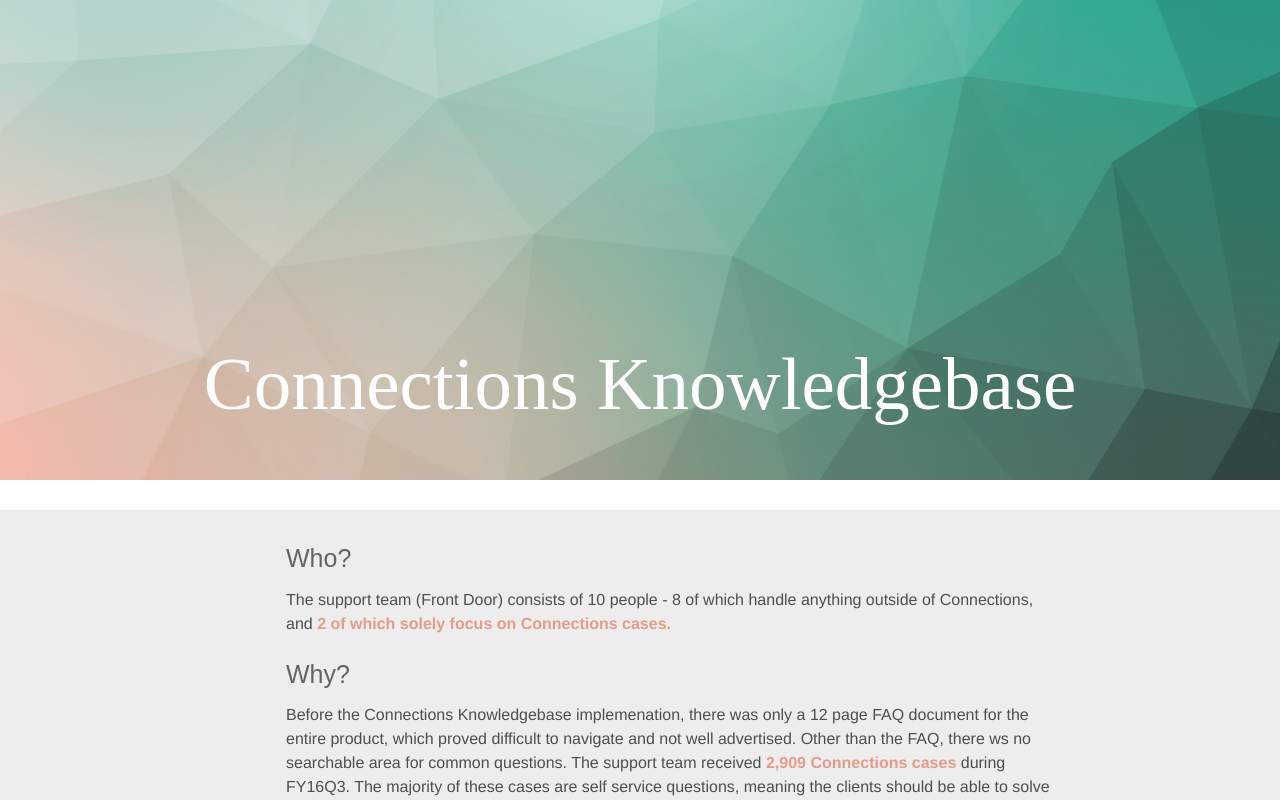
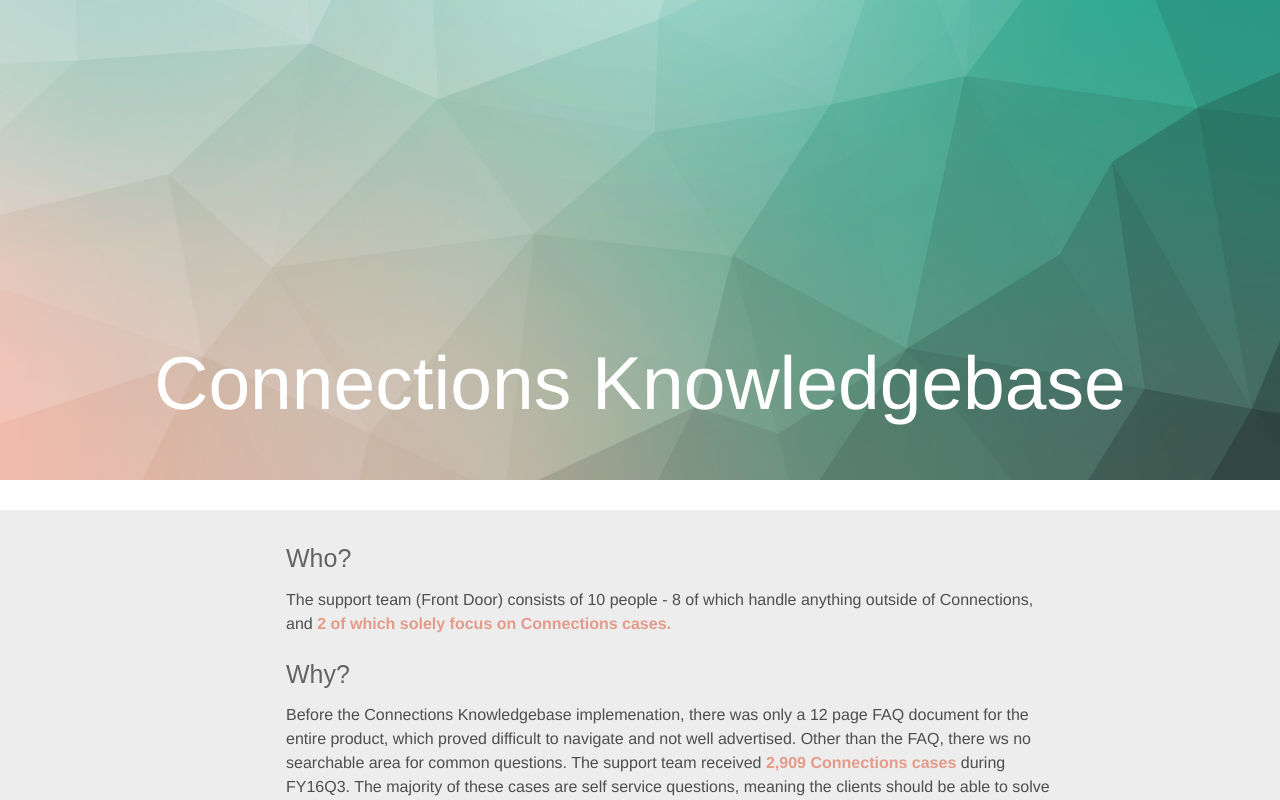
Before and after one commit to krystinadiao/training_krystina, a plain HTML site: page index.html in a window 1280 px wide. Shown: the top 800 px of the page. Drawn offline with Linux system fonts and the light colour scheme; a web font is replaced by a local one.

Commit message:
Replace Rockwell with Arvo

```diff
--- a/css/maintest.css
+++ b/css/maintest.css
@@ -172,7 +172,7 @@ div.block-chart{
   top: 70%;
   text-align:center;
   font-size:100px;
-  font-family: Rockwell;
+  font-family:  Arvo', serif;
 }
 
 
```
